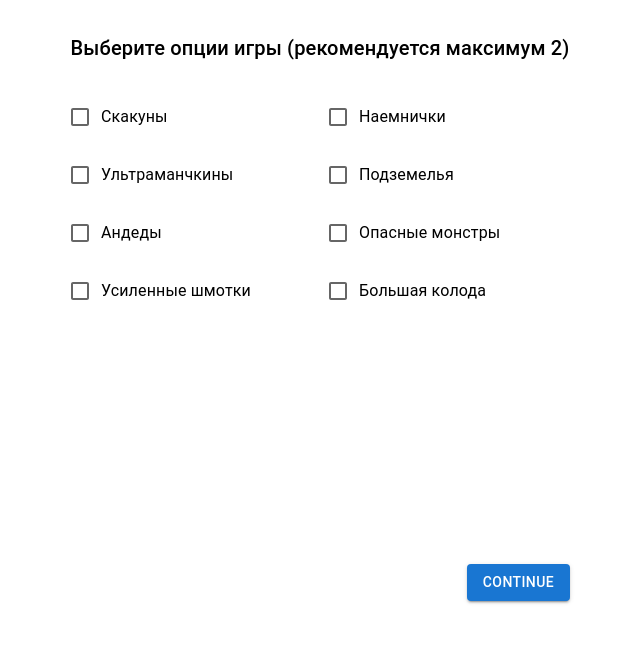
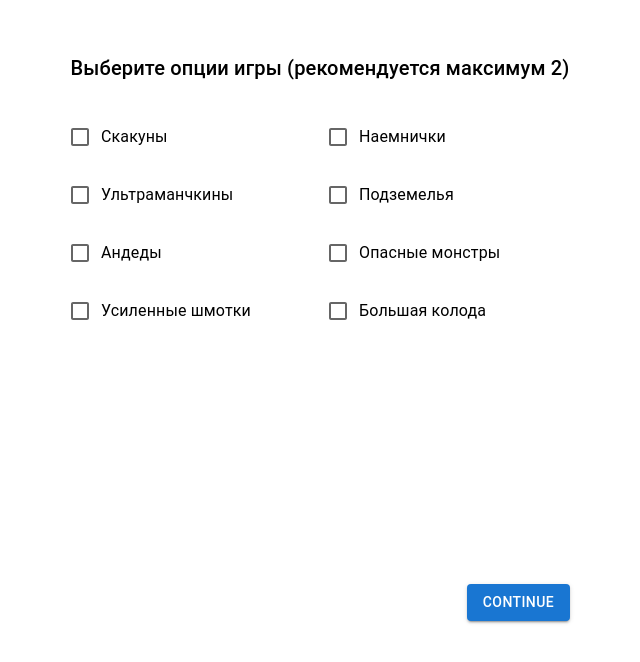
Before and after one commit to DenisKuivalainen/munchkin-deck-generator, a Next.js app: page / in a window 1280 px wide. Shown: the top 662 px of the page, without its empty margins (320-960 px from the left). Built offline with nearby package versions, Linux system fonts and the light colour scheme.

Commit message:
fix padding

```diff
--- a/package.json
+++ b/package.json
@@ -1,6 +1,6 @@
 {
   "name": "munchkin-deck-generator",
-  "version": "1.1.0",
+  "version": "1.1.1",
   "private": true,
   "scripts": {
     "dev": "next dev --turbopack",
--- a/src/app/page.tsx
+++ b/src/app/page.tsx
@@ -217,7 +217,7 @@ const Deck = ({
   };
 
   return (
-    <Paper elevation={0}>
+    <Paper elevation={0} style={{ padding: 20 }}>
       {queryDeck ? (
         <></>
       ) : (
@@ -310,7 +310,15 @@ export default function DeckSetup() {
     return <Deck deckOptions={options} imgRef={ref} queryDeck={queryDeck} />;
 
   return (
-    <Box sx={{ maxWidth: 500, mx: "auto", mt: 4, textAlign: "center" }}>
+    <Box
+      sx={{
+        maxWidth: 500,
+        mx: "auto",
+        mt: 4,
+        textAlign: "center",
+      }}
+      style={{ padding: 20 }}
+    >
       <Box style={{ height: 500 }}>
         {/* Step 1: Select Game Options */}
         {step === 1 && (
```
